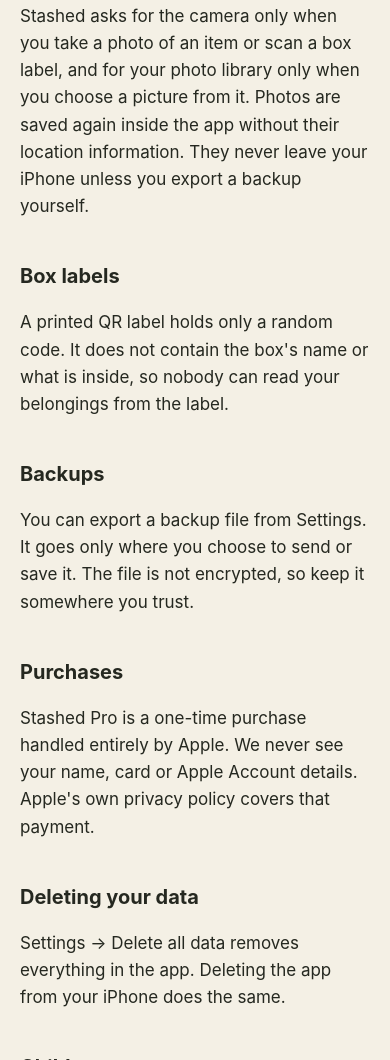
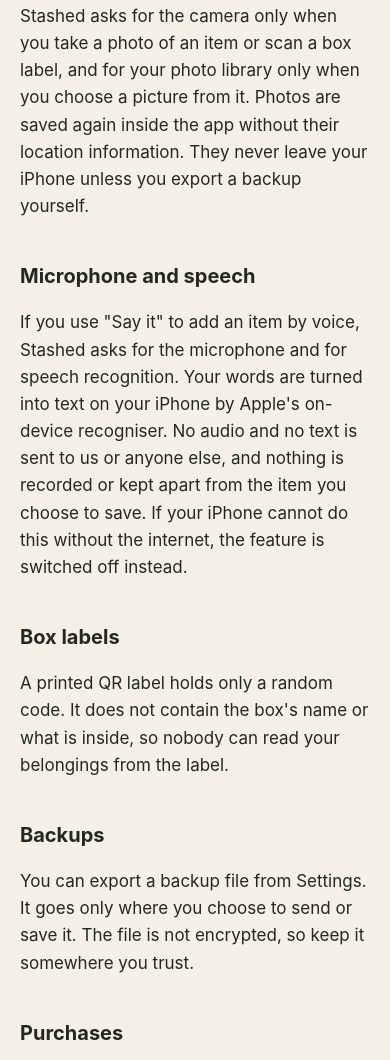
Before and after one commit to i-amar/apps, a plain HTML site: page stashed/privacy.html in a window 390 px wide. Shown: the part 900-1960 px from the top of the page. Drawn offline with Linux system fonts and the light colour scheme.

Commit message:
Stashed: microphone and speech section

```diff
--- a/stashed/privacy.html
+++ b/stashed/privacy.html
@@ -47,6 +47,9 @@
   <h2>Camera and photos</h2>
   <p>Stashed asks for the camera only when you take a photo of an item or scan a box label, and for your photo library only when you choose a picture from it. Photos are saved again inside the app without their location information. They never leave your iPhone unless you export a backup yourself.</p>
 
+  <h2>Microphone and speech</h2>
+  <p>If you use "Say it" to add an item by voice, Stashed asks for the microphone and for speech recognition. Your words are turned into text on your iPhone by Apple's on-device recogniser. No audio and no text is sent to us or anyone else, and nothing is recorded or kept apart from the item you choose to save. If your iPhone cannot do this without the internet, the feature is switched off instead.</p>
+
   <h2>Box labels</h2>
   <p>A printed QR label holds only a random code. It does not contain the box's name or what is inside, so nobody can read your belongings from the label.</p>
 
```
